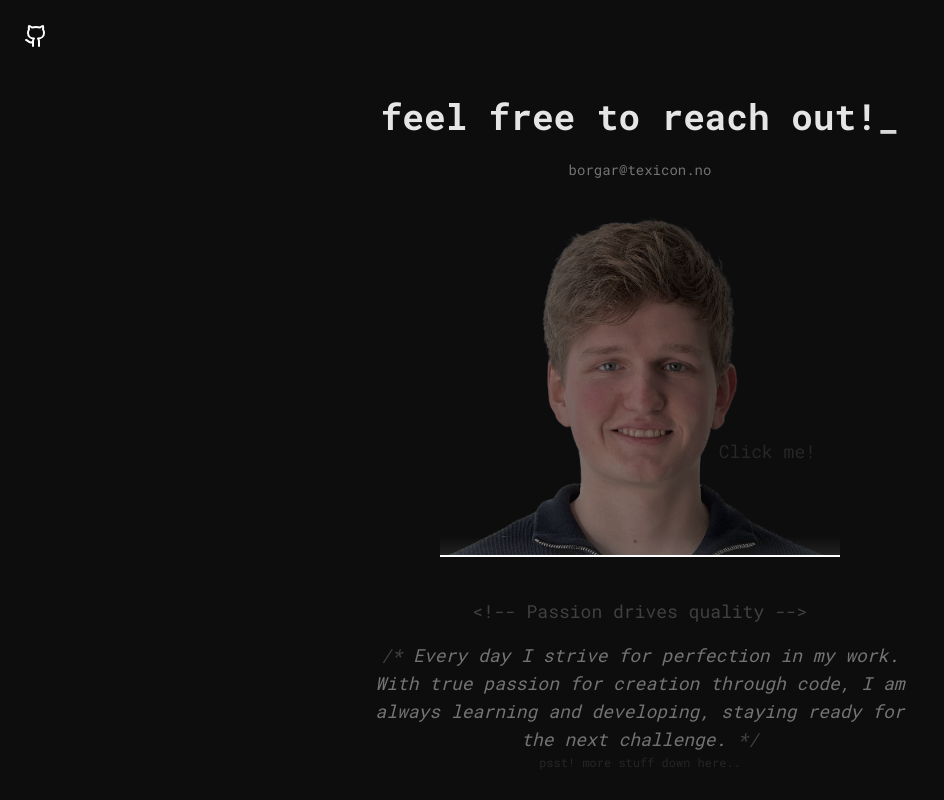
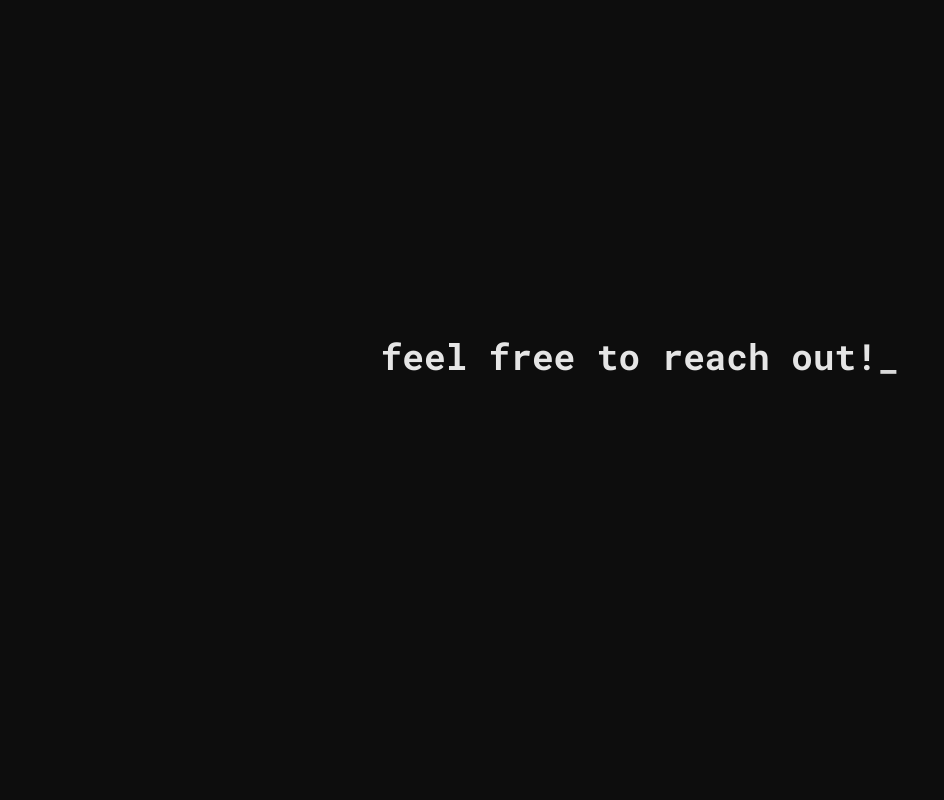
Before and after one commit to borgaar/portfolio, a Next.js app: page / in a window 1280 px wide. Shown: the top 800 px of the page, without its empty margins (0-944 px from the left). Built offline with nearby package versions, Linux system fonts and the light colour scheme.

Commit message:
completely reworked animation triggering again

```diff
--- a/src/app/articles/[id]/page.tsx
+++ b/src/app/articles/[id]/page.tsx
@@ -21,7 +21,7 @@ export default async function Page({ params }: { params: Promise<{ id: number }>
           </div>
         ))}
         <div className='flex mt-8 text-neutral-600 w-full'>
-          <Link href='/'>&lt;- Go Back</Link>
+          <Link href='/#work'>&lt;- Go Back</Link>
         </div>
       </div>
     </PageContainer>
--- /dev/null
+++ b/src/app/components/AnimationController.tsx
@@ -0,0 +1,25 @@
+import { useAnimations } from '../contexts/AnimationContext';
+
+interface AnimationSequence {
+  id: string;
+  delay: number;
+}
+
+export const useAnimationController = () => {
+  const { triggerAnimation, resetAnimation } = useAnimations();
+
+  const playSequence = async (sequence: AnimationSequence[], startDelay?: number) => {
+    await new Promise(resolve => setTimeout(resolve, startDelay || 0));
+    sequence.forEach(({ id, delay }) => {
+      setTimeout(() => {
+        triggerAnimation(id);
+      }, delay);
+    });
+  };
+
+  const resetAll = (ids: string[]) => {
+    ids.forEach(id => resetAnimation(id));
+  };
+
+  return { playSequence, resetAll };
+};
--- a/src/app/components/hero.tsx
+++ b/src/app/components/hero.tsx
@@ -1,51 +1,15 @@
 'use client';
-import { useEffect, useState } from 'react';
 import PageContainer from './page-container';
 import { ReactTyped } from 'react-typed';
-import { ANIMATION_DELAY } from '../lib/constants';
-
-type AnimationTrigger = 'HERO' | 'IMAGE' | 'EMAIL' | 'CLICK_ME' | 'ME_ELEMENT' | 'WORK';
-
-export async function* animationStream(): AsyncGenerator<AnimationTrigger> {
-  yield 'HERO';
-  await new Promise((resolve) => setTimeout(resolve, 600));
-  yield 'EMAIL';
-  yield 'ME_ELEMENT';
-  yield 'WORK';
-  await new Promise((resolve) => setTimeout(resolve, 200));
-  yield 'IMAGE';
-  await new Promise((resolve) => setTimeout(resolve, 1000));
-  yield 'CLICK_ME';
-}
-
+import { useAnimationState } from '../contexts/AnimationContext';
 
 export default function Hero() {
-  const [putInPlace, setPutInPlace] = useState(false);
-  const [showEmail, setShowEmail] = useState(false);
-
-  useEffect(() => {
-    window.addEventListener('scroll', () => {
-      handleStream();
-    });
-
-    const handleStream = async () => {
-      for await (const trigger of animationStream()) {
-        if (trigger === 'HERO') {
-          setPutInPlace(true);
-        } else if (trigger === 'EMAIL') {
-          setShowEmail(true);
-        }
-      }
-    };
-
-    setTimeout(() => {
-      handleStream();
-    }, ANIMATION_DELAY);
-  }, []);
+  const heroText = useAnimationState('hero');
+  const showEmail = useAnimationState('email');
 
   return (
     <div
-      className={`flex ${putInPlace || 'translate-y-[30vh]'} flex-col items-center duration-600 transition-transform justify-center pt-20 lg:pt-24 bg-secondary text-xl lg:text-4xl text-neutral-200`}
+      className={`flex ${heroText || 'translate-y-[30vh]'} flex-col items-center duration-600 transition-transform justify-center pt-20 lg:pt-24 bg-secondary text-xl lg:text-4xl text-neutral-200`}
     >
       <PageContainer>
         <ReactTyped
--- a/src/app/components/me.tsx
+++ b/src/app/components/me.tsx
@@ -1,35 +1,11 @@
 'use client';
 import Image from 'next/image';
-import { useEffect, useState } from 'react';
-import { animationStream, triggerStream } from './hero';
-import { ANIMATION_DELAY } from '../lib/constants';
+import { useAnimationState } from '../contexts/AnimationContext';
 
 export default function Me() {
-  const [isVisible, setIsVisible] = useState(false);
-  const [slideUp, setSlideUp] = useState(false);
-  const [showClickMe, setShowClickMe] = useState(false);
-
-  useEffect(() => {
-    window.addEventListener('scroll', () => {
-      handleStream();
-    });
-
-    const handleStream = async () => {
-      for await (const trigger of animationStream()) {
-        if (trigger === 'IMAGE') {
-          setSlideUp(true);
-        } else if (trigger === 'CLICK_ME') {
-          setShowClickMe(true);
-        } else if (trigger === 'ME_ELEMENT') {
-          setIsVisible(true);
-        }
-      }
-    };
-
-    setTimeout(() => {
-      handleStream();
-    }, ANIMATION_DELAY);
-  }, []);
+  const isVisible = useAnimationState('other visuals');
+  const slideUp = useAnimationState('image');
+  const showClickMe = useAnimationState('click me');
 
   return (
     <div
@@ -67,7 +43,7 @@ export default function Me() {
           &lt;!-- Passion drives quality --&gt;
         </div>
         <i className="text-neutral-500">
-          <span className="text-neutral-700">/*</span> Every day I strive for
+          <span className="text-neutral-700">\/*</span> Every day I strive for
           perfection in my work.
           <br />
           With true passion for creation through code, I am always learning and
--- a/src/app/components/navbar.tsx
+++ b/src/app/components/navbar.tsx
@@ -1,18 +1,9 @@
 'use client';
 import { Github } from 'lucide-react';
-import { useEffect, useState } from 'react';
-import { HERO_ANIMATION_DURATION } from '../lib/constants';
+import { useAnimationState } from '../contexts/AnimationContext';
 
 export default function Navbar() {
-  const [isVisible, setIsVisible] = useState(false);
-
-  useEffect(() => {
-    window.addEventListener('scroll', () => setIsVisible(true));
-
-    setTimeout(() => {
-      setIsVisible(true);
-    }, HERO_ANIMATION_DURATION);
-  }, []);
+  const isVisible = useAnimationState('navbar');
 
   return (
     <nav
--- a/src/app/components/work-grid.tsx
+++ b/src/app/components/work-grid.tsx
@@ -2,18 +2,14 @@
 import { workData } from '../lib/work-data';
 import WorkCard from './work-card';
 import PageContainer from './page-container';
-import { useEffect, useState } from 'react';
+import { useAnimationState } from '../contexts/AnimationContext';
 
 export default function WorkGrid() {
-  const [isVisible, setIsVisible] = useState(false);
-
-  useEffect(() => {
-    window.addEventListener('scroll', () => setIsVisible(true));
-  }, []);
+  const isVisible = useAnimationState('work');
 
   return (
     <PageContainer>
-      <div
+      <div id="work"
         className={`grid px-4 pt-10 duration-[1500ms] transition-opacity ${
           isVisible ? 'opacity-100' : 'opacity-0'
         } md:grid-cols-2 grid-cols-1 h-min mb-8 gap-8 lg:gap-4`}
--- /dev/null
+++ b/src/app/contexts/AnimationContext.tsx
@@ -0,0 +1,81 @@
+'use client';
+import React, { createContext, useContext, useState, ReactNode } from 'react';
+
+type AnimationId = string;
+
+interface AnimationState {
+  [key: AnimationId]: boolean;
+}
+
+interface AnimationContextType {
+  animationStates: AnimationState;
+  // eslint-disable-next-line no-unused-vars
+  triggerAnimation: (id: AnimationId) => void;
+  // eslint-disable-next-line no-unused-vars
+  resetAnimation: (id: AnimationId) => void;
+  // eslint-disable-next-line no-unused-vars
+  registerAnimation: (id: AnimationId) => void;
+}
+
+const AnimationContext = createContext<AnimationContextType>({
+  animationStates: {},
+  triggerAnimation: () => {},
+  resetAnimation: () => {},
+  registerAnimation: () => {}
+});
+
+interface AnimationProviderProps {
+  children: ReactNode;
+}
+
+export const AnimationProvider: React.FC<AnimationProviderProps> = ({ children }) => {
+  const [animationStates, setAnimationStates] = useState<AnimationState>({});
+
+  const registerAnimation = (id: AnimationId) => {
+    setAnimationStates(prev => ({
+      ...prev,
+      [id]: false
+    }));
+  };
+
+  const triggerAnimation = (id: AnimationId) => {
+    setAnimationStates(prev => ({
+      ...prev,
+      [id]: true
+    }));
+  };
+
+  const resetAnimation = (id: AnimationId) => {
+    setAnimationStates(prev => ({
+      ...prev,
+      [id]: false
+    }));
+  };
+
+  return (
+    <AnimationContext.Provider
+      value={{
+        animationStates,
+        triggerAnimation,
+        resetAnimation,
+        registerAnimation
+      }}
+    >
+      {children}
+    </AnimationContext.Provider>
+  );
+};
+
+
+export const useAnimations = () => {
+  const context = useContext(AnimationContext);
+  if (context === undefined) {
+    throw new Error('useAnimation must be used within an AnimationProvider');
+  }
+  return context;
+};
+
+export const useAnimationState = (id: AnimationId): boolean => {
+  const { animationStates } = useAnimations();
+  return animationStates[id] || false;
+};
--- a/src/app/layout.tsx
+++ b/src/app/layout.tsx
@@ -2,6 +2,7 @@ import type { Metadata } from 'next';
 import { Roboto_Mono } from 'next/font/google';
 import './globals.css';
 import Navbar from './components/navbar';
+import { AnimationProvider } from './contexts/AnimationContext';
 
 const robotoMono = Roboto_Mono({
   variable: '--font-roboto-mono',
@@ -20,10 +21,12 @@ export default function RootLayout({
 }>) {
   return (
     <html lang="en" className="relative scrollbar-none">
-      <body className={`${robotoMono.className} antialiased`}>
-        <Navbar />
-        {children}
-      </body>
+      <AnimationProvider>
+        <body className={`${robotoMono.className} antialiased`}>
+          <Navbar />
+          {children}
+        </body>
+      </AnimationProvider>
     </html>
   );
 }
--- a/src/app/page.tsx
+++ b/src/app/page.tsx
@@ -1,31 +1,32 @@
 'use client';
 
-import { useEffect, useRef, useState } from 'react';
-import Hero, { animationStream } from './components/hero';
+import { useEffect, useRef} from 'react';
+import Hero from './components/hero';
 import Me from './components/me';
 import WorkGrid from './components/work-grid';
-import { ANIMATION_DELAY } from './lib/constants';
+import { useAnimationController } from './components/AnimationController';
+import { useAnimationState } from './contexts/AnimationContext';
 
 export default function Home() {
   const workSectionRef = useRef<HTMLDivElement>(null);
 
-  const [isVisible, setIsVisible] = useState(false);
+  const { playSequence, resetAll } = useAnimationController();
+  const showPsst = useAnimationState('psst');
 
   useEffect(() => {
-    window.addEventListener('scroll', () => setIsVisible(true));
+    const sequence = [
+      { id: 'hero', delay: 920 },
+      { id: 'click me', delay: 1500 },
+      { id: 'image', delay: 500 },
+      { id: 'psst', delay: 0 },
+      { id: 'work', delay: 0 },
+      { id: 'navbar', delay: 0 },
+      { id: 'email', delay: 1500 },
+      { id: 'other visuals', delay: 0 },
+    ];
 
-    const handleStream = async () => {
-      for await (const trigger of animationStream()) {
-        if (trigger === 'WORK') {
-          setIsVisible(true);
-        }
-      }
-    };
-
-    setTimeout(() => {
-      handleStream();
-    }, ANIMATION_DELAY);
-  }, []);
+    playSequence(sequence, 7200);
+  }, [playSequence, resetAll]);
 
   const scrollToWork = (e: { preventDefault: () => void }) => {
     e.preventDefault();
@@ -47,7 +48,7 @@ export default function Home() {
         </div>
         <button
           onClick={scrollToWork}
-          className={`flex pb-8 ${isVisible ? 'opacity-100' : 'opacity-0'
+          className={`flex pb-8 ${ showPsst ? 'opacity-100' : 'opacity-0'
             } text-neutral-700 lg:text-neutral-800 justify-center duration-1000 transition-opacity cursor-pointer text-[12px] bg-transparent border-none`}
         >
           psst! more stuff down here..
```
